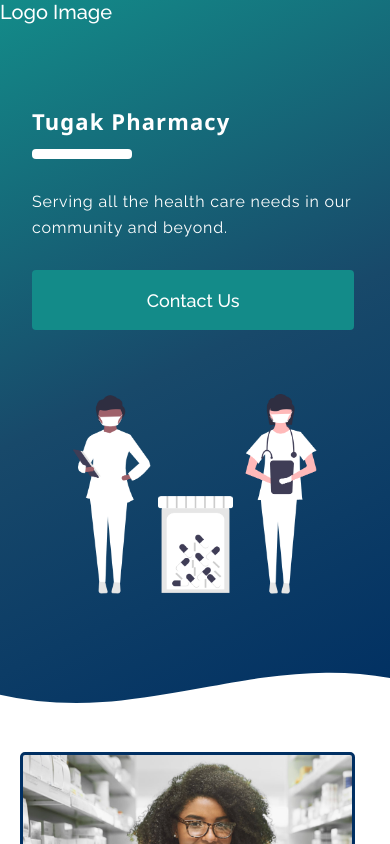
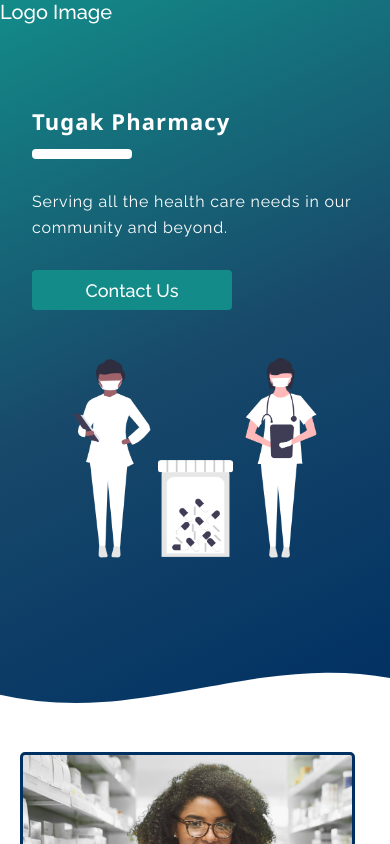
Before and after one commit to Tricia23/Tugak, a React (Create React App) app: page / in a window 390 px wide. Shown: the top 844 px of the page. Built offline with nearby package versions, Linux system fonts and the light colour scheme.

Commit message:
background image changes

```diff
--- a/src/App.css
+++ b/src/App.css
@@ -510,7 +510,7 @@ h1 {
 @media only screen and (max-width: 900px) {
   .banner-image {
     height: 200px;
-    margin-top: 4rem;
+    margin-top: 3rem;
   }
 
   .banner-text-wrap {
@@ -688,4 +688,30 @@ h1 {
     padding: 12px 15px;
     width: 88%;
   }
+
+  .contact-us-button {
+    display: flex;
+    width: 200px;
+    height: 40px;
+    background-color: #138b89;
+    border-radius: 4px;
+    align-items: center;
+    text-align: center;
+    cursor: pointer;
+    text-decoration: none;
+  }
 }
+
+@media only screen and (min-device-width: 375px) and (max-device-width: 667px) and (orientation: portrait) {
+  .banner-image {
+    height: 185px;
+    margin-top: 2rem;
+  }
+}
+
+@media only screen and (device-width: 375px) and (device-height: 812px) and (-webkit-device-pixel-ratio: 3) {
+  .banner-image {
+    height: 280px;
+    margin-top: 2rem;
+  }
+}
```
